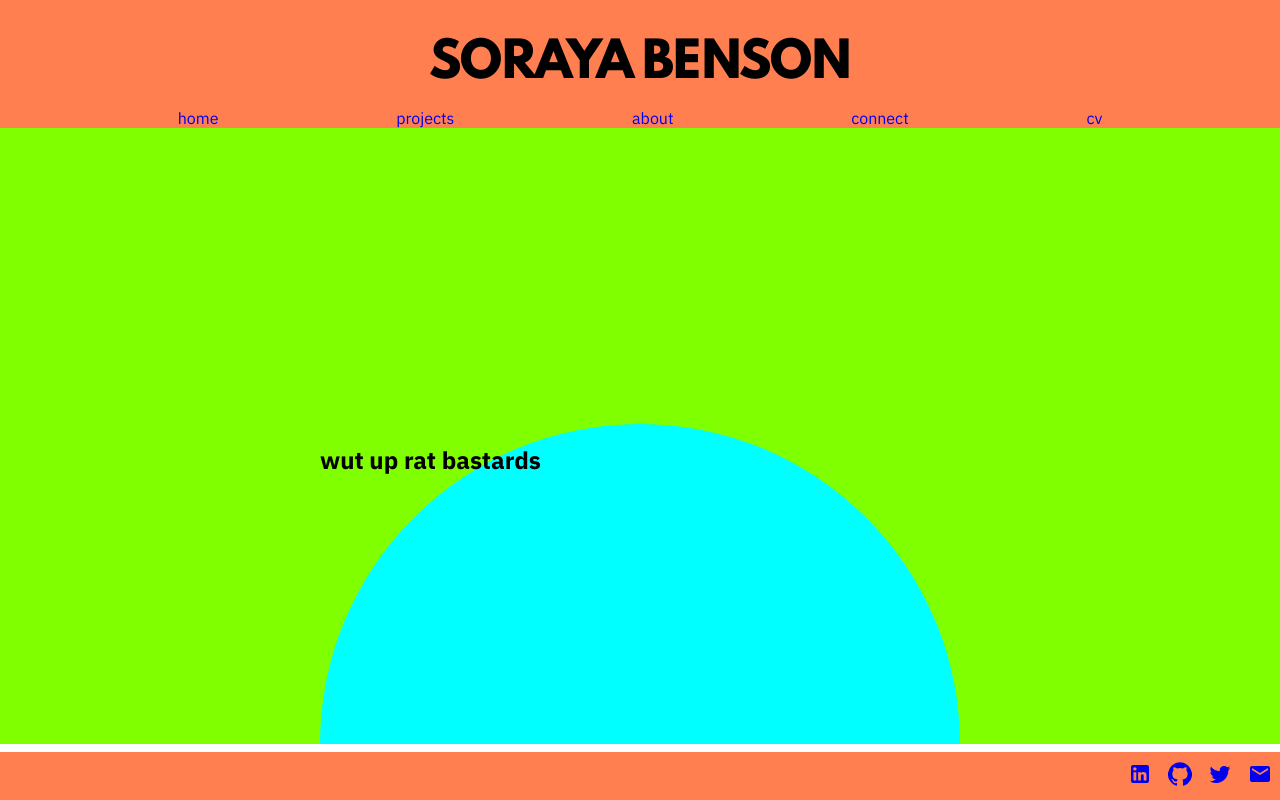
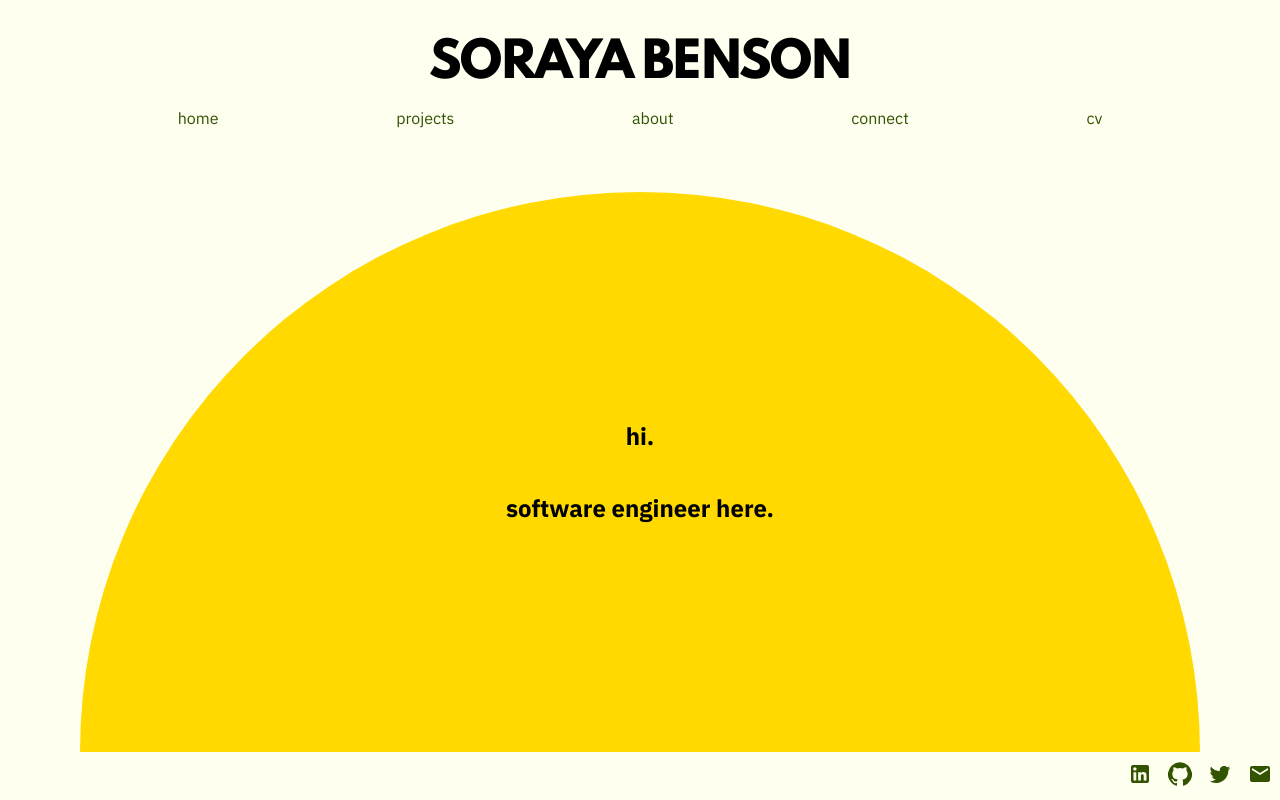
Before and after one commit to sorayamajdolashrafi/portfolio, a Next.js app: page / in a window 1280 px wide. Built offline with nearby package versions, Linux system fonts and the light colour scheme.

Commit message:
half moon looking decent on welcome page

```diff
--- a/components/home/Welcome.jsx
+++ b/components/home/Welcome.jsx
@@ -5,7 +5,8 @@ const Welcome = props => {
     return (
         <div className={styles.moonCradle}>
             <div className={styles.moon}>
-                <h1>wut up rat bastards</h1>
+                <h2>hi.</h2>
+                <h2>software engineer here.</h2>
             </div>
         </div>
     )
--- a/pages/index.jsx
+++ b/pages/index.jsx
@@ -1,4 +1,3 @@
-import styles from '../styles/index.module.css';
 import Welcome from '../components/home/Welcome';
 
 export default function Home() {
--- a/styles/Footer.module.css
+++ b/styles/Footer.module.css
@@ -1,15 +1,17 @@
 .footer {
     width: 100%;
     height: 3rem;
-    background: coral;
+    /* background: #325300; */
     position: absolute;
     bottom: 0;
     display: flex;
     flex-direction: row;
     align-items: center;
     justify-content: flex-end;
+    z-index: 3;
 }
 
 .footer a {
     margin: 0.5rem;
+    color: #325300;
 }
--- a/styles/Header.module.css
+++ b/styles/Header.module.css
@@ -1,13 +1,14 @@
 .header {
     height: 8rem;
     width: 100%;
-    background: coral;
+    /* background: coral; */
     display: flex;
     flex-direction: column;
     align-items: center;
     justify-content: flex-end;
     position: absolute;
     top: 0;
+    z-index: 3;
 }
 
 .header h1 {
@@ -29,4 +30,5 @@
 
 .header a {
     text-decoration: none;
+    color: #325300;
 }
--- a/styles/globals.css
+++ b/styles/globals.css
@@ -12,14 +12,16 @@ html, body {
   font-family: 'IBM Plex Sans', sans-serif;
   font-size: 16px;
   position: relative;
+  background: ivory;
 }
 
 .page {
   width: 100%;
-  height: 77vh;
+  height: 100%;
   transform: translate3d(0, 0, 0);
   position: absolute;
-  top: 8rem;
+  padding-top: 8rem;
+  padding-bottom: 3rem;
   display: flex;
   flex-direction: column;
   justify-content: center;
--- a/styles/index.module.css
+++ b/styles/index.module.css
@@ -5,16 +5,15 @@
     flex-direction: column;
     justify-content: flex-end;
     align-items: center;
-    background: chartreuse;
 }
 
 .moon {
-    width: 80vh;
-    height: 40vh;
-    border-radius:  80vh 80vh 0 0;
-    background: cyan;
-    /* position: absolute; */
-    /* top: 0; */
-    /* transform: translate(-50%,-50%); */
-
+    width: 140vh;
+    height: 70vh;
+    border-radius:  140vh 140vh 0 0;
+    background: #FFD900;
+    display: flex;
+    flex-direction: column;
+    justify-content: center;
+    align-items: center;
 }
```
